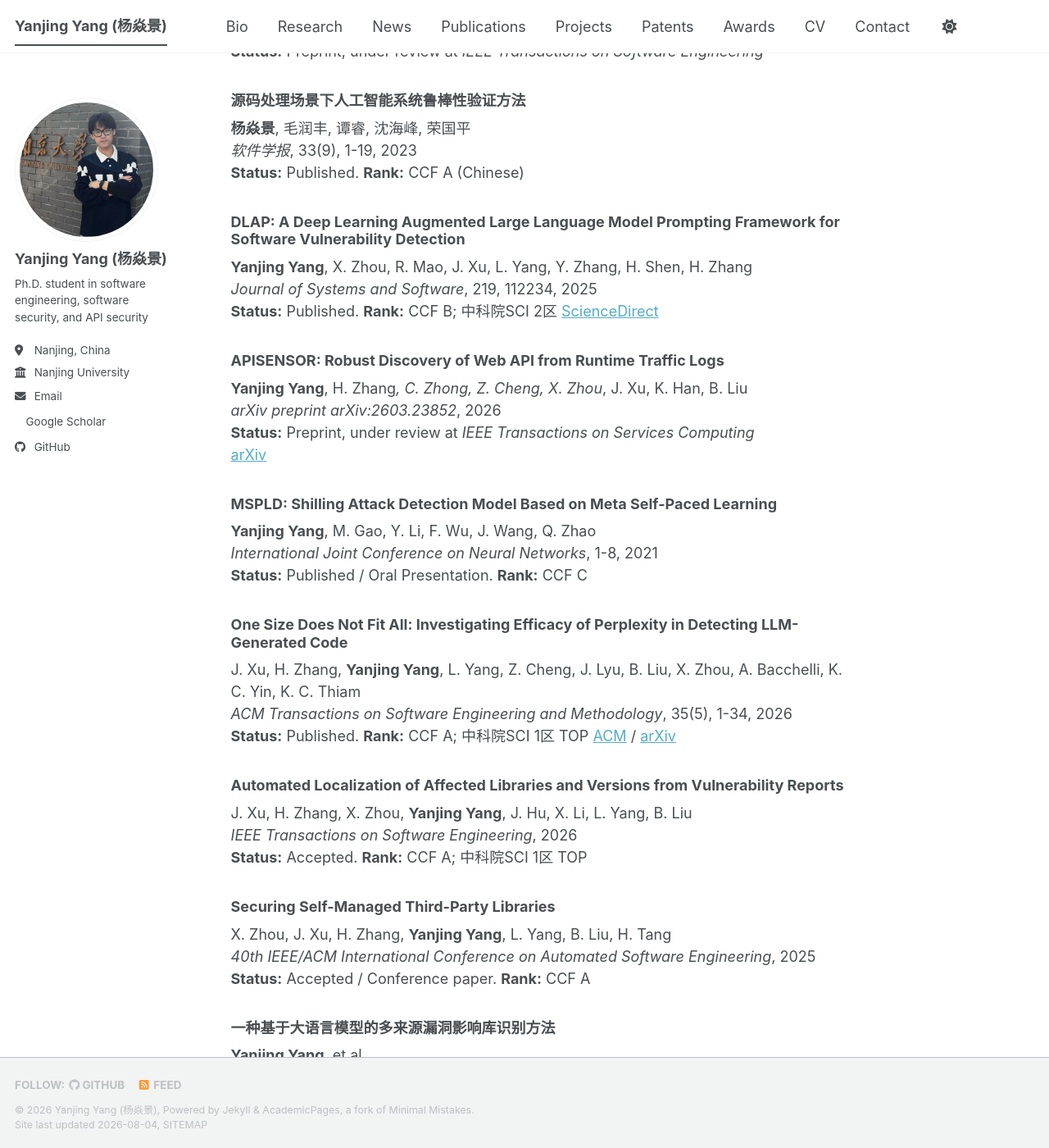
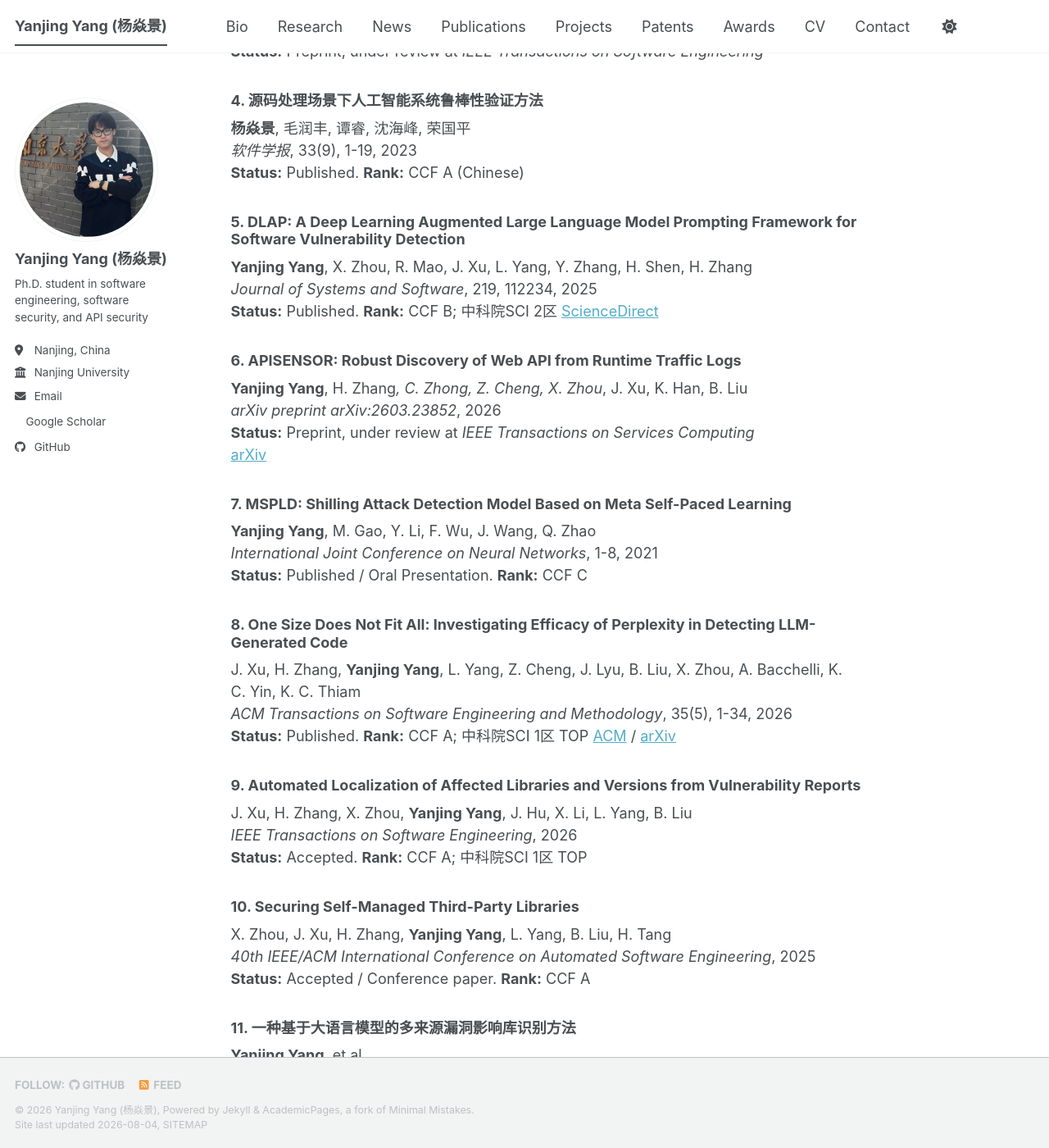
Before and after one commit to Yang-Yanjing/Yang-Yanjing.github.io, a Jekyll site: the page built from _pages/about.md, in a window 1280 px wide and 1400 px high, scrolled down 2928 px. Shown: the whole window at 82% size. Built offline with Jekyll 4.4.1, drawn with Linux system fonts in a browser that asks for light colours; a style sheet for code colours, icons or effects is not loaded; some of the changed text lies outside the part shown.

Commit message:
Number selected publications and link MSPLD anchor

```diff
--- a/_pages/about.md
+++ b/_pages/about.md
@@ -11,7 +11,7 @@ redirect_from:
 
 I am a direct-admission Ph.D. Candidate in Software Engineering at the State Key Laboratory of New Technology of Computer Software, Nanjing University. My research focuses on API security and API compatibility, especially API breaking-change analysis, large language model based security analysis, agentic AI for API security analysis, software vulnerability detection, and software supply chain security.
 
-I am advised by Prof. **He Zhang**, a National High-Level Overseas Talent Program ("Thousand Talents Plan") scholar at Nanjing University. During my undergraduate studies at Chongqing University, Prof. **Min Gao** introduced me to academic research through the study of [**MSPLD**](/publication/2021-01-01-mspld/). I am also honored to collaborate with Assistant Professor **Bohan Liu** at NJU. Supported by CSC, I am currently collaborating with Prof. **Lyuye Zhang** at Nanyang Technological University and Nankai University, and Prof. **Yang Liu**, a world-leading software engineering expert, at Nanyang Technological University.
+I am advised by Prof. **He Zhang**, a National High-Level Overseas Talent Program ("Thousand Talents Plan") scholar at Nanjing University. During my undergraduate studies at Chongqing University, Prof. **Min Gao** introduced me to academic research through the study of [**MSPLD**](/#mspld). I am also honored to collaborate with Assistant Professor **Bohan Liu** at NJU. Supported by CSC, I am currently collaborating with Prof. **Lyuye Zhang** at Nanyang Technological University and Nankai University, and Prof. **Yang Liu**, a world-leading software engineering expert, at Nanyang Technological University.
 
 In software security, I study how LLM agents can support source code vulnerability detection and how vulnerability reports drive code changes across the software supply chain. In API security, I work on agent-based analysis of API entry points, API breaking changes, calling processes, malicious payloads, abnormal API call patterns, and broken access control risks.
 
@@ -52,90 +52,90 @@ B.Sc. in Software Engineering, Outstanding Undergraduate, GPA 3.88/4, Sep. 2018
 
 ## Selected Publications
 
-### Towards Robust Detection for Malicious Injection Variants
+### 1. Towards Robust Detection for Malicious Injection Variants
 
 **Yanjing Yang**, B. Liu, H. Zhang, J. Xu, X. Zhou, J. Lyu, Z. Mao, D. Pan
 *IEEE Transactions on Software Engineering*, 2026
 **Status:** Accepted. **Rank:** CCF A; 中科院SCI 1区 TOP
 [IEEE](https://www.computer.org/csdl/journal/ts/5555/01/11360768/2dw1f21TKAU)
 
-### Leveraging Self-Paced Learning for Software Vulnerability Detection
+### 2. Leveraging Self-Paced Learning for Software Vulnerability Detection
 
 Z. Cheng*, **Yanjing Yang*** (Equal contribution), H. Zhang, L. Yang, J. Hu, J. Xu, B. Liu, H. Shen
 *arXiv preprint arXiv:2511.09212*, 2025
 **Status:** Preprint; minor revision by *ACM Transactions on Software Engineering and Methodology*
 [arXiv](https://arxiv.org/abs/2511.09212)
 
-### BacAlarm: Mining and Simulating Composite API Traffic to Prevent Broken Access Control Violations
+### 3. BacAlarm: Mining and Simulating Composite API Traffic to Prevent Broken Access Control Violations
 
 **Yanjing Yang**, H. Zhang, B. Liu, J. Xu, J. Hu, L. Dong, Z. Mao, D. Pan
 *arXiv preprint arXiv:2512.19997*, 2025
 **Status:** Preprint, under review at *IEEE Transactions on Software Engineering*
 
-### 源码处理场景下人工智能系统鲁棒性验证方法
+### 4. 源码处理场景下人工智能系统鲁棒性验证方法
 
 **杨焱景**, 毛润丰, 谭睿, 沈海峰, 荣国平
 *软件学报*, 33(9), 1-19, 2023
 **Status:** Published. **Rank:** CCF A (Chinese)
 
-### DLAP: A Deep Learning Augmented Large Language Model Prompting Framework for Software Vulnerability Detection
+### 5. DLAP: A Deep Learning Augmented Large Language Model Prompting Framework for Software Vulnerability Detection
 
 **Yanjing Yang**, X. Zhou, R. Mao, J. Xu, L. Yang, Y. Zhang, H. Shen, H. Zhang
 *Journal of Systems and Software*, 219, 112234, 2025
 **Status:** Published. **Rank:** CCF B; 中科院SCI 2区
 [ScienceDirect](https://www.sciencedirect.com/science/article/abs/pii/S0164121224002784)
 
-### APISENSOR: Robust Discovery of Web API from Runtime Traffic Logs
+### 6. APISENSOR: Robust Discovery of Web API from Runtime Traffic Logs
 
 **Yanjing Yang**, H. Zhang*, C. Zhong, Z. Cheng, X. Zhou*, J. Xu, K. Han, B. Liu
 *arXiv preprint arXiv:2603.23852*, 2026
 **Status:** Preprint, under review at *IEEE Transactions on Services Computing*
 [arXiv](https://arxiv.org/abs/2603.23852)
 
-### MSPLD: Shilling Attack Detection Model Based on Meta Self-Paced Learning
+### 7. MSPLD: Shilling Attack Detection Model Based on Meta Self-Paced Learning {#mspld}
 
 **Yanjing Yang**, M. Gao, Y. Li, F. Wu, J. Wang, Q. Zhao
 *International Joint Conference on Neural Networks*, 1-8, 2021
 **Status:** Published / Oral Presentation. **Rank:** CCF C
 
-### One Size Does Not Fit All: Investigating Efficacy of Perplexity in Detecting LLM-Generated Code
+### 8. One Size Does Not Fit All: Investigating Efficacy of Perplexity in Detecting LLM-Generated Code
 
 J. Xu, H. Zhang, **Yanjing Yang**, L. Yang, Z. Cheng, J. Lyu, B. Liu, X. Zhou, A. Bacchelli, K. C. Yin, K. C. Thiam
 *ACM Transactions on Software Engineering and Methodology*, 35(5), 1-34, 2026
 **Status:** Published. **Rank:** CCF A; 中科院SCI 1区 TOP
 [ACM](https://dl.acm.org/doi/abs/10.1145/3748506) / [arXiv](https://arxiv.org/abs/2412.16525)
 
-### Automated Localization of Affected Libraries and Versions from Vulnerability Reports
+### 9. Automated Localization of Affected Libraries and Versions from Vulnerability Reports
 
 J. Xu, H. Zhang, X. Zhou, **Yanjing Yang**, J. Hu, X. Li, L. Yang, B. Liu
 *IEEE Transactions on Software Engineering*, 2026
 **Status:** Accepted. **Rank:** CCF A; 中科院SCI 1区 TOP
 
-### Securing Self-Managed Third-Party Libraries
+### 10. Securing Self-Managed Third-Party Libraries
 
 X. Zhou, J. Xu, H. Zhang, **Yanjing Yang**, L. Yang, B. Liu, H. Tang
 *40th IEEE/ACM International Conference on Automated Software Engineering*, 2025
 **Status:** Accepted / Conference paper. **Rank:** CCF A
 
-### 一种基于大语言模型的多来源漏洞影响库识别方法
+### 11. 一种基于大语言模型的多来源漏洞影响库识别方法
 
 **Yanjing Yang**, et al.
 *计算机学报*, 2025
 **Status:** Published. **Rank:** CCF A (Chinese)
 
-### Towards Effective Vulnerability Detection on OpenHarmony
+### 12. Towards Effective Vulnerability Detection on OpenHarmony
 
 R. Mao, H. Zhang, **Yanjing Yang**, J. Jia, L. Yang, X. Zhou, H. Shen
 *IEEE International Symposium on Software Reliability Engineering*, 2026
 **Status:** Accepted / Conference paper. **Rank:** CCF B
 
-### Automated Detection of Affected Libraries from Vulnerability Reports
+### 13. Automated Detection of Affected Libraries from Vulnerability Reports
 
 J. Xu, H. Zhang, X. Zhou, **Yanjing Yang**, R. Mao, X. Li, L. Yang, H. Shen
 *Automated Software Engineering*, 32(2), 73, 2025
 **Status:** Published. **Rank:** CCF B; 中科院SCI 4区
 
-### Enhancing Trustworthiness Evaluation of Large Language Models Through Dataset Refinement
+### 14. Enhancing Trustworthiness Evaluation of Large Language Models Through Dataset Refinement
 
 J. Xu, X. Zhou, **Yanjing Yang**, T. Liu, J. Xu, C. Zhang, L. Yang, L. Dong
 
```
Also changed, not shown: other parts of _pages/about.md (+1 -1 lines).
